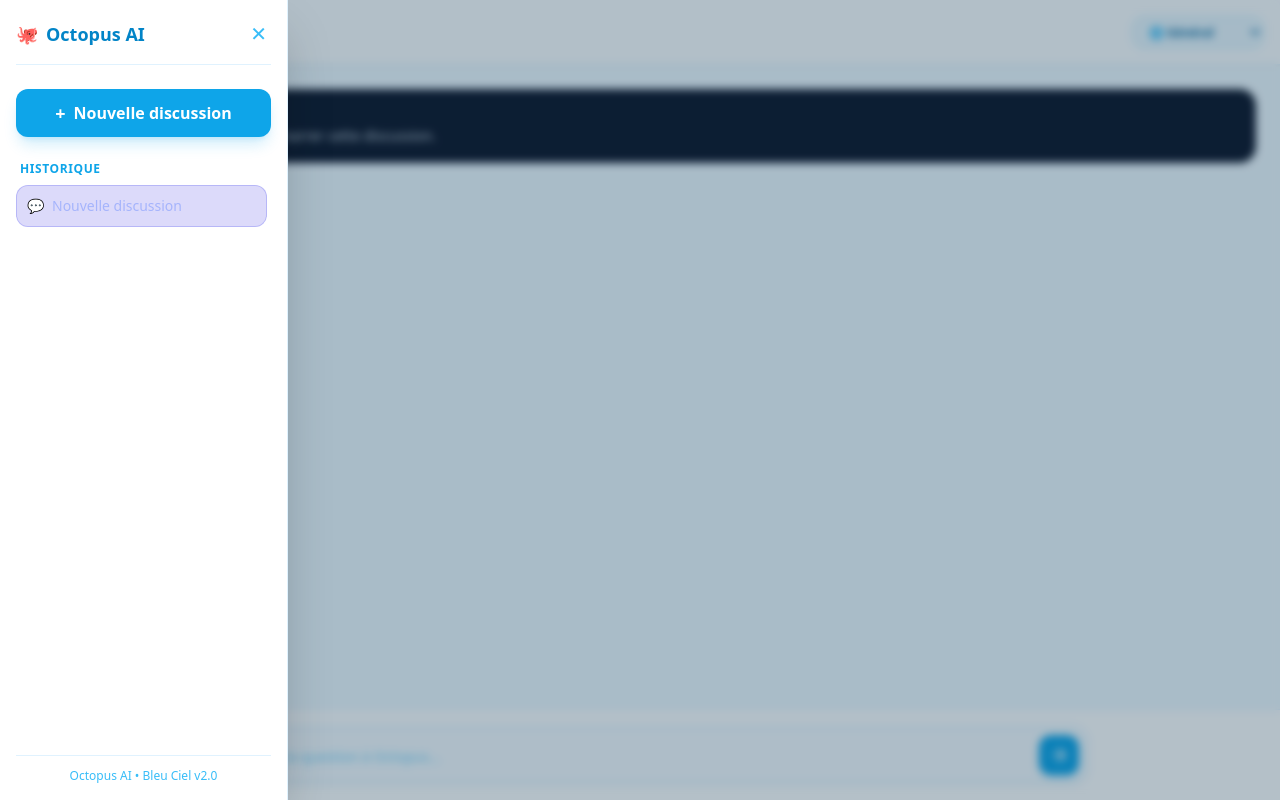
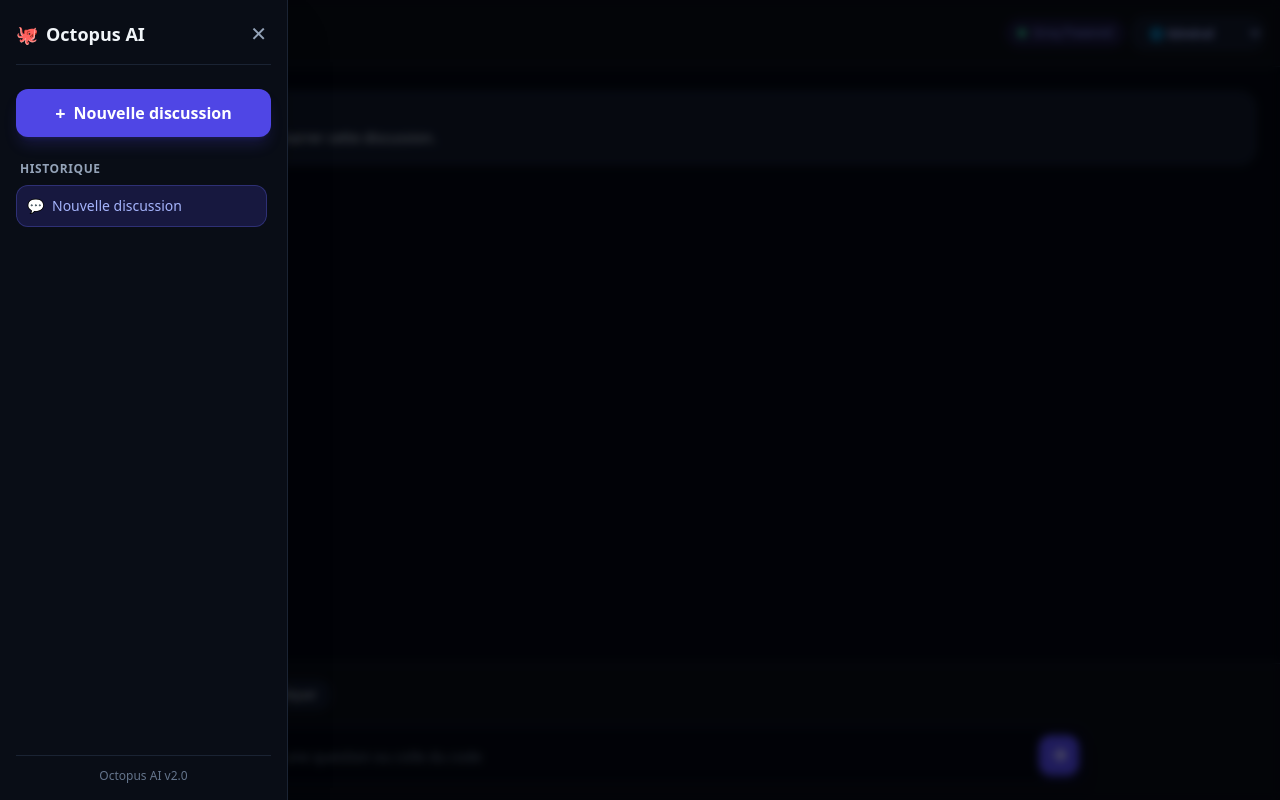
Before and after one commit to mj-boop7770/Octopus2, a plain HTML site: page index.html in a window 1280 px wide. Both pictures are taken after a click on the button 36 px from the left and 32 px from the top of the page. Drawn offline with nearby package versions, Linux system fonts and the light colour scheme.

Commit message:
Update index.html

```diff
--- a/index.html
+++ b/index.html
@@ -1,5 +1,5 @@
 <!DOCTYPE html>
-<html lang="fr">
+<html lang="fr" class="dark">
 <head>
   <meta charset="UTF-8" />
   <meta name="viewport" content="width=device-width, initial-scale=1.0"/>
@@ -11,63 +11,71 @@
   <!-- Prism.js pour la coloration syntaxique -->
   <link href="https://cdnjs.cloudflare.com/ajax/libs/prism/1.29.0/themes/prism-tomorrow.min.css" rel="stylesheet" />
   <script src="https://cdnjs.cloudflare.com/ajax/libs/prism/1.29.0/prism.min.js"></script>
+  <script src="https://cdnjs.cloudflare.com/ajax/libs/prism/1.29.0/components/prism-javascript.min.js"></script>
+  <script src="https://cdnjs.cloudflare.com/ajax/libs/prism/1.29.0/components/prism-css.min.js"></script>
+  <script src="https://cdnjs.cloudflare.com/ajax/libs/prism/1.29.0/components/prism-json.min.js"></script>
+  <script src="https://cdnjs.cloudflare.com/ajax/libs/prism/1.29.0/components/prism-python.min.js"></script>
 
   <style>
-    /* Custom Scrollbar Ciel */
+    /* Scrollbar sombre d'origine */
     ::-webkit-scrollbar { width: 5px; }
-    ::-webkit-scrollbar-track { background: #e0f2fe; }
-    ::-webkit-scrollbar-thumb { background: #38bdf8; border-radius: 9999px; }
+    ::-webkit-scrollbar-track { background: #030712; }
+    ::-webkit-scrollbar-thumb { background: #1e293b; border-radius: 9999px; }
+    ::-webkit-scrollbar-thumb:hover { background: #334155; }
   </style>
 </head>
-<body class="bg-sky-50 text-slate-800 font-sans h-screen flex flex-col overflow-hidden">
+<body class="bg-[#030712] text-slate-100 font-sans h-screen flex flex-col overflow-hidden">
 
   <!-- OVERLAY MOBILE -->
-  <div id="sidebar-overlay" class="fixed inset-0 bg-sky-950/30 z-40 hidden backdrop-blur-sm transition-opacity"></div>
+  <div id="sidebar-overlay" class="fixed inset-0 bg-black/60 z-40 hidden backdrop-blur-sm transition-opacity"></div>
 
-  <!-- MENU LATÉRAL / SIDEBAR -->
-  <aside id="sidebar" class="fixed inset-y-0 left-0 w-72 bg-white border-r border-sky-100 p-4 z-50 transform -translate-x-full transition-transform duration-300 flex flex-col justify-between shadow-2xl">
+  <!-- MENU LATÉRAL / SIDEBAR (HISTORIQUE DES DISCUSSIONS) -->
+  <aside id="sidebar" class="fixed inset-y-0 left-0 w-72 bg-[#090d16] border-r border-slate-800/80 p-4 z-50 transform -translate-x-full transition-transform duration-300 flex flex-col justify-between shadow-2xl">
     <div>
-      <div class="flex justify-between items-center mb-6 border-b border-sky-100 pb-3">
-        <h2 class="text-lg font-bold text-sky-600 flex items-center gap-2">
+      <div class="flex justify-between items-center mb-6 border-b border-slate-800/80 pb-3">
+        <h2 class="text-lg font-bold text-slate-100 flex items-center gap-2">
           <span>🐙</span> Octopus AI
         </h2>
-        <button id="close-sidebar-btn" class="text-sky-400 hover:text-sky-600 text-xl p-1 transition">✕</button>
+        <button id="close-sidebar-btn" class="text-slate-400 hover:text-white text-xl p-1 transition">✕</button>
       </div>
 
-      <button id="new-chat-btn" class="w-full bg-sky-500 hover:bg-sky-600 text-white font-semibold py-2.5 px-4 rounded-xl flex items-center justify-center gap-2 mb-6 shadow-lg shadow-sky-500/20 transition active:scale-[0.98]">
+      <button id="new-chat-btn" class="w-full bg-indigo-600 hover:bg-indigo-500 text-white font-semibold py-2.5 px-4 rounded-xl flex items-center justify-center gap-2 mb-6 shadow-lg shadow-indigo-600/20 transition active:scale-[0.98]">
         <span class="text-lg">+</span> Nouvelle discussion
       </button>
 
       <div class="space-y-2">
-        <p class="text-xs font-semibold text-sky-500 uppercase tracking-wider px-1">Historique</p>
+        <p class="text-xs font-semibold text-slate-400 uppercase tracking-wider px-1">Historique</p>
         <div id="history-list" class="space-y-1 max-h-[60vh] overflow-y-auto pr-1">
           <!-- Historique généré par app.js -->
         </div>
       </div>
     </div>
 
-    <div class="text-xs text-sky-400 text-center border-t border-sky-100 pt-3">
-      Octopus AI • Bleu Ciel v2.0
+    <div class="text-xs text-slate-500 text-center border-t border-slate-800/80 pt-3">
+      Octopus AI v2.0
     </div>
   </aside>
 
   <!-- ENTÊTE (HEADER) -->
-  <header class="bg-white/80 backdrop-blur-md border-b border-sky-100 px-4 py-3 flex items-center justify-between shadow-sm">
+  <header class="bg-[#090d16] border-b border-slate-800/80 px-4 py-3 flex items-center justify-between shadow-md">
     <div class="flex items-center gap-3">
-      <button id="open-sidebar-btn" class="p-2 rounded-xl bg-sky-100/60 text-sky-600 hover:bg-sky-200/60 transition focus:outline-none">
+      <button id="open-sidebar-btn" class="p-2 rounded-xl bg-slate-900 border border-slate-800 text-indigo-400 hover:bg-slate-800 transition focus:outline-none">
         <svg class="w-6 h-6" fill="none" stroke="currentColor" viewBox="0 0 24 24">
           <path stroke-linecap="round" stroke-linejoin="round" stroke-width="2" d="M4 6h16M4 12h16M4 18h16"></path>
         </svg>
       </button>
       <div class="flex items-center gap-2">
         <span class="text-2xl">🐙</span>
-        <h1 class="font-bold text-lg text-slate-800 tracking-wide">Octopus <span class="text-sky-500">AI</span></h1>
+        <h1 class="font-bold text-lg text-slate-100 tracking-wide">Octopus <span class="text-indigo-400">AI</span></h1>
       </div>
     </div>
 
-    <!-- SÉLECTEUR DE MODE -->
+    <!-- BADGE ET SÉLECTEUR DE MODE -->
     <div class="flex items-center gap-2">
-      <select id="mode-select" class="bg-sky-100/60 border border-sky-200 text-sky-700 text-xs font-semibold rounded-xl px-3 py-1.5 focus:outline-none focus:ring-2 focus:ring-sky-400 transition">
+      <span class="hidden sm:inline-flex items-center gap-1.5 px-2.5 py-1 rounded-full text-xs font-medium bg-indigo-950/60 text-indigo-400 border border-indigo-800/50">
+        <span class="w-2 h-2 rounded-full bg-emerald-400 animate-pulse"></span> Groq Powered
+      </span>
+      <select id="mode-select" class="bg-slate-900 border border-slate-800 text-indigo-300 text-xs font-semibold rounded-xl px-3 py-1.5 focus:outline-none focus:border-indigo-500 transition">
         <option value="general">🌐 Général</option>
         <option value="code">💻 Code & Dev</option>
         <option value="writing">✍️ Rédaction</option>
@@ -75,22 +83,37 @@
     </div>
   </header>
 
-  <!-- CONTENEUR DE CHAT -->
+  <!-- CONTENEUR PRINCIPAL DE LA DISCUSSION -->
   <main class="flex-1 overflow-y-auto p-4 md:p-6 space-y-4" id="chat-box">
     <!-- Messages générés par app.js -->
   </main>
 
-  <!-- APERÇU DU FICHIER -->
-  <div id="file-preview" class="hidden px-4 py-2 bg-sky-100/50 border-t border-sky-200 flex items-center justify-between text-xs text-sky-700">
+  <!-- APERÇU DU FICHIER JOINT -->
+  <div id="file-preview" class="hidden px-4 py-2 bg-[#090d16] border-t border-slate-800/80 flex items-center justify-between text-xs text-indigo-300">
     <span id="file-name" class="truncate max-w-[80%] font-mono">📎 Fichier prêt</span>
-    <button id="remove-file" class="text-red-500 hover:text-red-700 font-bold px-2 py-0.5 transition">✕ Supprimer</button>
+    <button id="remove-file" class="text-red-400 hover:text-red-300 font-bold px-2 py-0.5 transition">✕ Supprimer</button>
   </div>
 
-  <!-- BARRE DE SAISIE -->
-  <footer class="bg-white border-t border-sky-100 p-3 md:p-4">
-    <form id="chat-form" class="max-w-4xl mx-auto flex items-end gap-2 bg-sky-50/60 border border-sky-200 rounded-2xl p-2 focus-within:border-sky-400 focus-within:ring-2 focus-within:ring-sky-300/40 transition shadow-sm">
+  <!-- BARRE RACCOURCIS + BARRE DE SAISIE -->
+  <footer class="bg-[#090d16] border-t border-slate-800/80 p-3 md:p-4 space-y-3">
 
-      <label for="file-input" class="p-2 text-sky-500 hover:text-sky-700 hover:bg-sky-100/50 rounded-xl cursor-pointer transition flex items-center justify-center">
+    <!-- RACCOURCIS RAPIDES (Comme sur la photo 2) -->
+    <div class="flex items-center gap-2 overflow-x-auto pb-1 no-scrollbar text-xs">
+      <button class="shortcut-btn shrink-0 bg-slate-900 hover:bg-slate-800 border border-slate-800 text-slate-300 px-3 py-1.5 rounded-xl flex items-center gap-1.5 transition" data-prompt="Trouve et corrige le bug dans ce code :">
+        🐛 Débugger
+      </button>
+      <button class="shortcut-btn shrink-0 bg-slate-900 hover:bg-slate-800 border border-slate-800 text-slate-300 px-3 py-1.5 rounded-xl flex items-center gap-1.5 transition" data-prompt="Optimise ce code pour le rendre plus propre et plus rapide :">
+        🚀 Optimiser
+      </button>
+      <button class="shortcut-btn shrink-0 bg-slate-900 hover:bg-slate-800 border border-slate-800 text-slate-300 px-3 py-1.5 rounded-xl flex items-center gap-1.5 transition" data-prompt="Explique-moi le fonctionnement de ce code en détail :">
+        📝 Expliquer
+      </button>
+    </div>
+
+    <!-- CHAMP DE SAISIE AVEC BOUTON VIOLET D'ORIGINE -->
+    <form id="chat-form" class="max-w-4xl mx-auto flex items-end gap-2 bg-[#030712] border border-indigo-900/40 rounded-2xl p-2 focus-within:border-indigo-500 transition shadow-lg">
+
+      <label for="file-input" class="p-2 text-slate-400 hover:text-indigo-400 hover:bg-slate-900 rounded-xl cursor-pointer transition flex items-center justify-center">
         <svg class="w-5 h-5" fill="none" stroke="currentColor" viewBox="0 0 24 24">
           <path stroke-linecap="round" stroke-linejoin="round" stroke-width="2" d="M15.172 7l-6.586 6.586a2 2 0 102.828 2.828l6.414-6.586a4 4 0 00-5.656-5.656l-6.415 6.585a6 6 0 108.486 8.486L20.5 13"></path>
         </svg>
@@ -100,14 +123,14 @@
       <textarea
         id="user-input"
         rows="1"
-        placeholder="Pose ta question à Octopus..."
-        class="flex-1 bg-transparent text-slate-800 placeholder-sky-400/70 text-sm focus:outline-none resize-none max-h-32 py-2 px-1 font-sans"
+        placeholder="Pose une question ou colle du code"
+        class="flex-1 bg-transparent text-slate-100 placeholder-slate-500 text-sm focus:outline-none resize-none max-h-32 py-2 px-1 font-sans"
       ></textarea>
 
       <button
         type="submit"
         id="send-btn"
-        class="bg-sky-500 hover:bg-sky-600 text-white p-2.5 rounded-xl transition shadow-md shadow-sky-500/20 active:scale-95 flex items-center justify-center font-bold"
+        class="bg-indigo-600 hover:bg-indigo-500 text-white p-2.5 rounded-xl transition shadow-md shadow-indigo-600/30 active:scale-95 flex items-center justify-center font-bold"
       >
         <svg class="w-5 h-5 transform rotate-90" fill="none" stroke="currentColor" viewBox="0 0 24 24">
           <path stroke-linecap="round" stroke-linejoin="round" stroke-width="2.5" d="M12 19V5m0 0l-7 7m7-7l7 7"></path>
```
